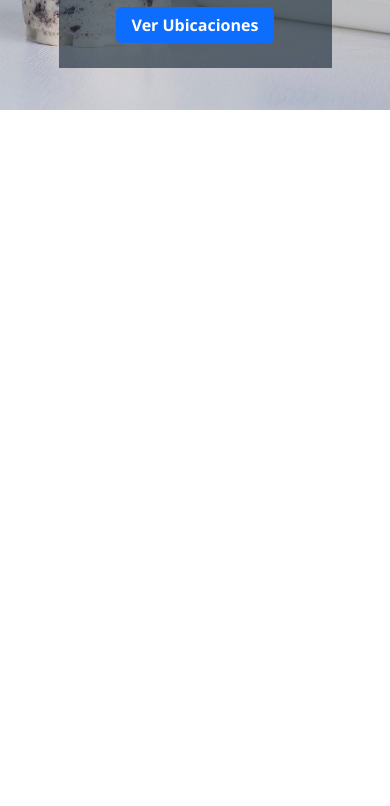
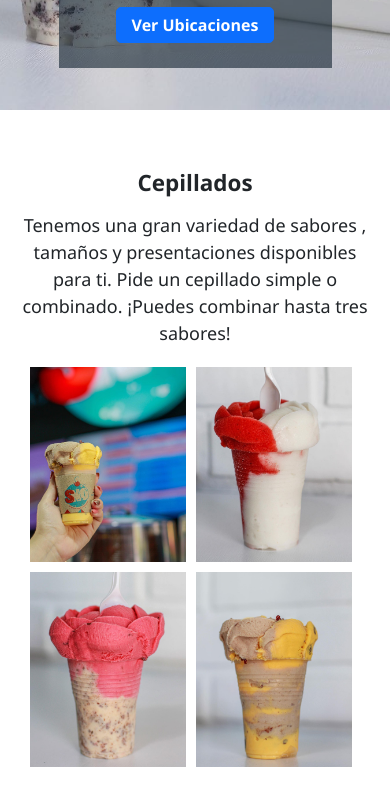
Before and after one commit to jonadavid13/sno-website, a plain HTML site: page index.html in a window 390 px wide. Shown: the part 609-1415 px from the top of the page. Drawn offline with nearby package versions, Linux system fonts and the light colour scheme.

Commit message:
Cambios en seccion principal

```diff
--- a/assets/styles/index.css
+++ b/assets/styles/index.css
@@ -29,9 +29,9 @@ body {
 }
 
 .navbar {
-    width: 100vw;
     background-color: var(--header-main-color);
     padding: 1rem;
+    width: 100vw;
 }
 
 .navbar-logo {
@@ -68,10 +68,6 @@ body {
     height: 2000px;
 }
 
-.main {
-    width: 100vw;
-}
-
 .main-banner-img {
     width: 100vw;
 }
@@ -99,6 +95,25 @@ body {
     font-weight: 350;
 }
 
+/* Sección: CEPILLADOS */
+
+.cepillados-collage {
+    width: 80vw;
+}
+
+.cepillados-collage img {
+    width: 20rem;
+    margin: 0.5rem;
+}
+
+.cepillados-container .lead {
+    margin: 1rem 0;
+    font-size: 1.8rem;
+    font-weight: normal;
+}
+
+/* MEDIA QUERIES */
+
 @media (max-width: 768px){
     .main-banner-img {
         height: 75vh;
@@ -108,4 +123,25 @@ body {
     .banner-info h1 {
         font-size: 2.2rem;
     }
+
+    .cepillados-container .lead {
+        font-weight: 300;
+    }
+
+    .cepillados-collage {
+        width: 90vw;
+        margin: 0;
+    }
+
+    .cepillados-collage img {
+        margin: .5rem .5rem;
+        width: 40vw;
+    }
 }
+
+@media (max-width: 560px) {
+    .cepillados-collage {
+    }
+
+
+}
--- a/index.html
+++ b/index.html
@@ -68,6 +68,24 @@
             </figure>
         </section>
 
+        <!-- Sección 1 - Cepillados -->
+
+        <div id="cepillados" class="cepillados-container px-4 py-5 my-5 text-center d-flex flex-column justify-content-center">
+            <h1 class="display-5 fw-bold">Cepillados</h1>
+            <div class="justify-content-center">
+                <p class="cepi-main-caption lead mb-4">Tenemos una gran variedad de sabores , tamaños y presentaciones disponibles para ti. Pide un cepillado simple o combinado. ¡Puedes combinar hasta tres sabores!</p>
+                <div class="cepillados-collage container-xxl d-flex flex-wrap justify-content-center">
+                    <img class="d-block" src="./images/cepi-carrusel1.jpg" alt="Cepillado">
+                    <img class="d-block" src="./images/cepi-carrusel2.jpg" alt="Cepillado">
+                    <img class="d-block" src="./images/cepi-carrusel3.jpg" alt="Cepillado">
+                    <img class="d-block" src="./images/cepi-carrusel4.jpg" alt="Cepillado">
+                </div>
+                <!-- <div class="d-grid gap-2 d-sm-flex justify-content-sm-center">
+                    <button type="button" class="btn btn-primary btn-lg px-4 gap-3">Primary button</button>
+                </div> -->
+        </div>
+    </div>
+
         <script src="https://cdn.jsdelivr.net/npm/bootstrap@5.3.0-alpha1/dist/js/bootstrap.bundle.min.js" integrity="sha384-w76AqPfDkMBDXo30jS1Sgez6pr3x5MlQ1ZAGC+nuZB+EYdgRZgiwxhTBTkF7CXvN" crossorigin="anonymous"></script>
     </main>
 </body>
```
Also changed, not shown: images/cepi-carrusel1.jpg (added), images/cepi-carrusel2.jpg (added), images/cepi-carrusel3.jpg (added), images/cepi-carrusel4.jpg (added), images/cepillado-extra-grande.jpg (added), images/cepillado-gigante.jpg (added), images/cepillado-grande.jpg (added), images/cepillado-mediano.jpg (added), images/cepillado-pequeno.jpg (added).
